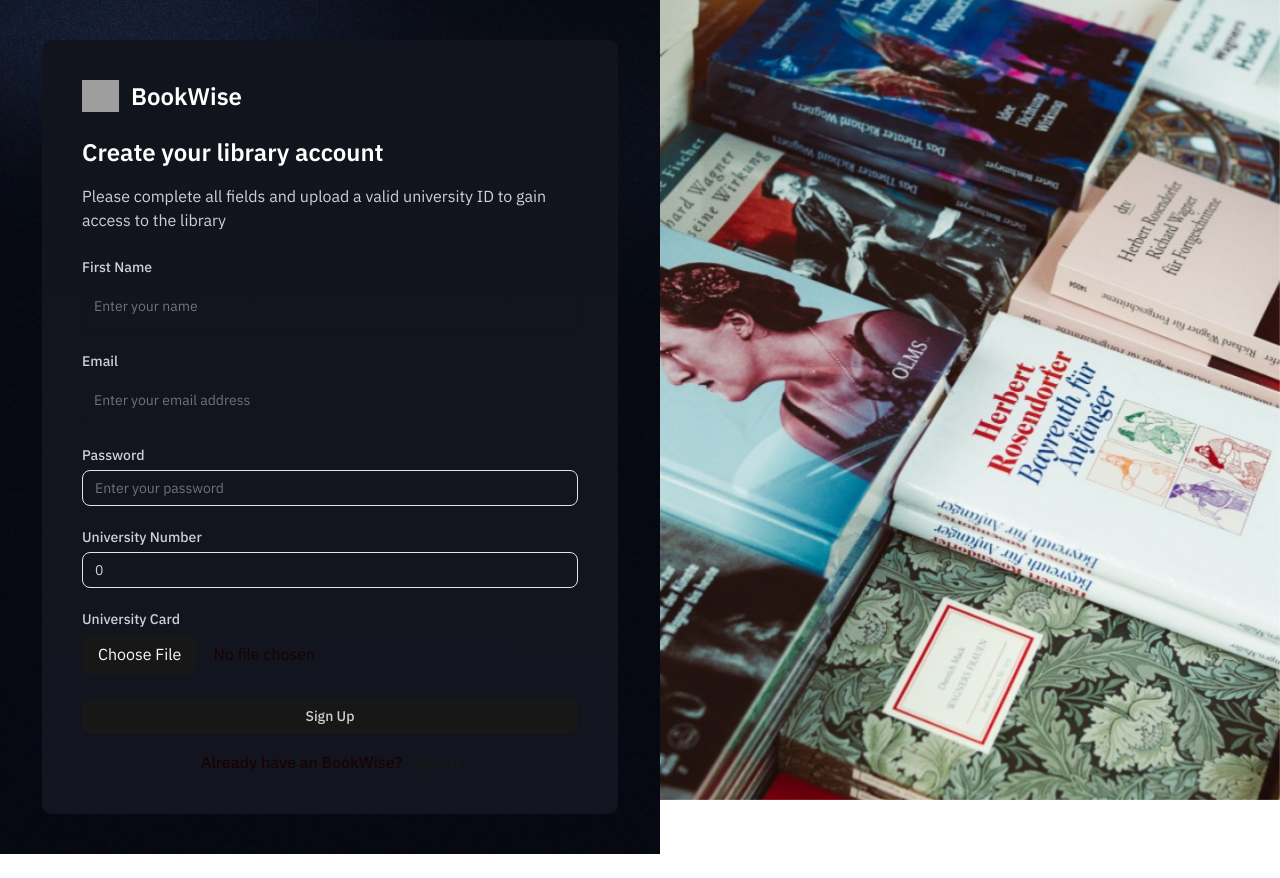
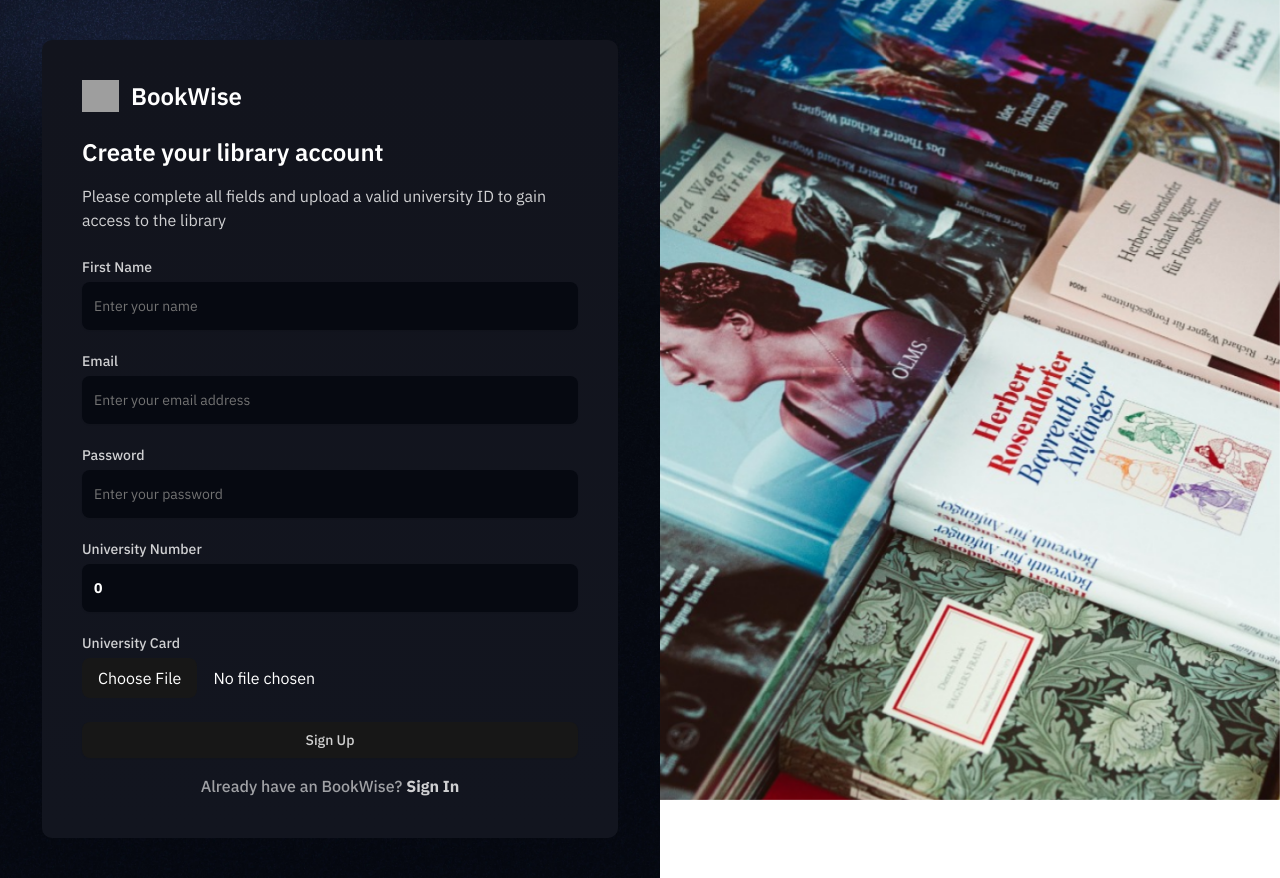
Before and after one commit to femiabimbola/library-mern-app, a Next.js app in the folder frontend/: page /auth/register in a window 1280 px wide. Before the commit the page ends 854 px from the top, so only its background shows below. Built offline with nearby package versions, Linux system fonts and the light colour scheme; no server answers; grey boxes are pictures that could not be loaded.

Commit message:
worked on register

```diff
--- /dev/null
+++ b/frontend/app/admin/layout.tsx
@@ -0,0 +1,5 @@
+const AdminLayout = () => {
+  return (
+    <div> Admin Lagout</div>
+  )
+}
--- a/frontend/app/globals.css
+++ b/frontend/app/globals.css
@@ -140,7 +140,7 @@
 
 @layer components {
   .form-input {
-    @apply w-full min-h-12 border-none text-base font-bold placeholder:font-normal text-white focus-visible:ring-0 focus-visible:shadow-none ;
+    @apply w-full min-h-12 border-none text-base font-bold placeholder:font-normal text-white focus-visible:ring-1 focus-visible:shadow-none ;
    ;
   }
 }
--- a/frontend/components/MediaUpload.tsx
+++ b/frontend/components/MediaUpload.tsx
@@ -104,12 +104,12 @@ export const ImageUpload = ({ ...rest }: any) => {
         ref={fileInputRef}
         accept="image/*"
         onChange={() => handleFileChange({ onChange: rest.field.onChange })}
-        className="file:mr-4 file:py-2 file:px-4 file:rounded-md file:border-0 file:bg-primary file:text-primary-foreground hover:file:bg-primary/80 "
+        className="file:mr-4 file:py-2 file:px-4 file:rounded-md file:border-0 file:bg-primary file:text-white hover:file:bg-primary/80 text-white"
       />
        {uploadProgress > 0 && uploadProgress < 100 && (
         <Progress value={uploadProgress} className="w-full bg-white" />
       )}
-      {uploadStatus && <p className="text-sm text-muted-foreground">{uploadStatus}</p>}
+      {uploadStatus && <p className="text-sm text-white/70">{uploadStatus}</p>}
 
       {uploadedImageUrl && (
         <ImageKitProvider urlEndpoint={imageKitEndpoint}>
@@ -118,7 +118,6 @@ export const ImageUpload = ({ ...rest }: any) => {
             alt="Uploaded Image"
             width={800}
             height={400}
-            // transformation={[{ height: '200', width: '200', crop: 'force' }]}
             className="rounded-md"
           />
         </ImageKitProvider>
--- a/frontend/components/auth/Register.tsx
+++ b/frontend/components/auth/Register.tsx
@@ -55,7 +55,7 @@ const Register = () => {
     startTransition(async() => {
       try {
         const {data} = await axios.post(`${process.env.NEXT_PUBLIC_BACKEND_URL}/api/auth/register`, values)
-        router.push('/login')
+        router.push('/auth/login')
       } catch (error: any) {
         setError(error.response.data.message)
       }
@@ -84,7 +84,7 @@ const Register = () => {
                   <Input
                     {...field}
                     disabled={isPending}
-                    className="form-input"
+                    className="form-input bg-[#060911]"
                     placeholder="Enter your name"
                   />
                 </FormControl>
@@ -101,8 +101,9 @@ const Register = () => {
                 <FormControl>
                   <Input
                     {...field}
+                    type="email"
                     disabled={isPending}
-                    className="form-input"
+                    className="form-input bg-[#060911]"
                     placeholder="Enter your email address"
                   />
                 </FormControl>
@@ -122,6 +123,7 @@ const Register = () => {
                     disabled={isPending}
                     placeholder="Enter your password"
                     type={showPassword ? "text" : "password"}
+                    className="form-input bg-[#060911]"
                   />
                 </FormControl>
                 <FormMessage />
@@ -138,9 +140,8 @@ const Register = () => {
                   <Input
                     {...field}
                     disabled={isPending}
-                    className="text-white/80"
-                    placeholder="Enter your name"
-                    type="number"
+                    className="form-input bg-[#060911]"
+                    placeholder="Enter your university number"
                   />
                 </FormControl>
                 <FormMessage />
@@ -161,14 +162,14 @@ const Register = () => {
             )}
           />
           <p className="text-white/80">{error}</p>
-          <Button type="submit" className="w-full text-white/80 " >
+          <Button type="submit" className="w-full text-white/80 cursor-pointer" >
             Sign Up
           </Button>
         </form>
       </Form>
-      <p className="text-center text-base font-medium">
+      <p className="text-center text-base font-medium text-white/60">
       Already have an BookWise?
-      <a className="font-bold text-primary" href="/auth/login"> Sign In </a>
+      <a className="font-bold text-white/80" href="/auth/login"> Sign In </a>
       </p>
     </div>
   );
```
